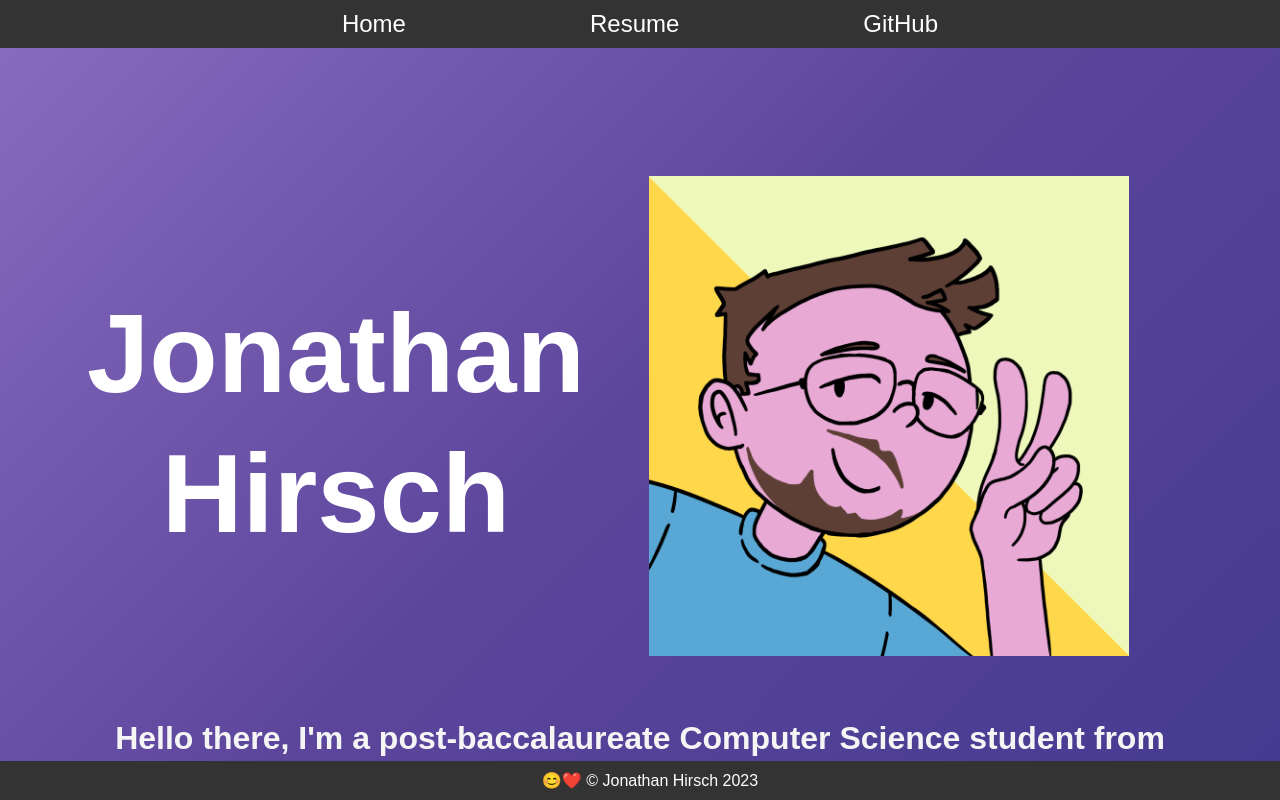
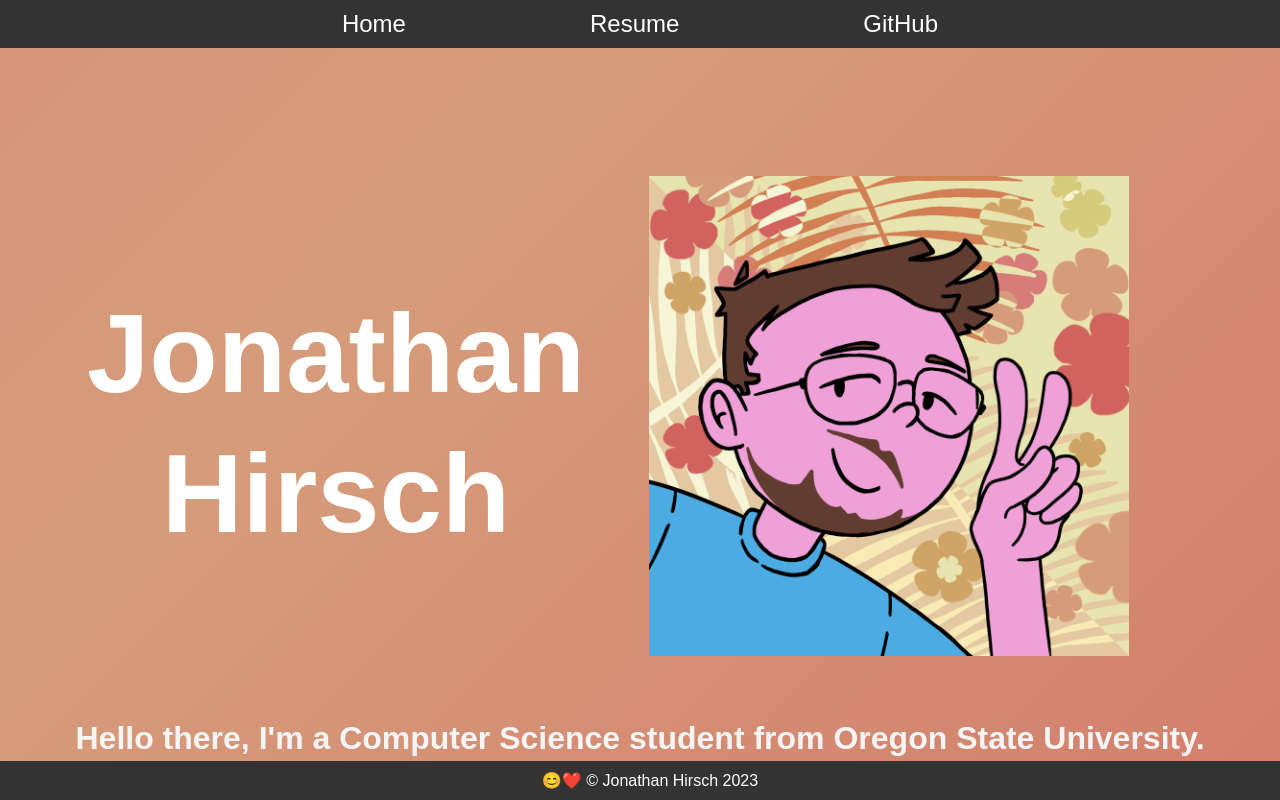
Before and after one commit to Jon-H03/jon-portfolio, a React (Create React App) app: page / in a window 1280 px wide. Shown: the top 800 px of the page. Built offline with nearby package versions, Linux system fonts and the light colour scheme.

Commit message:
changed picture and bg colors

```diff
--- a/src/App.css
+++ b/src/App.css
@@ -5,9 +5,9 @@ html, body {
 }
 
 body {
-  background: linear-gradient(-45deg, #0C134F, #1D267D, #5C469C, #D4ADFC);
+  background: linear-gradient(-45deg, #d1625e, #d69c7a, #d67d7a, #cfa466);
 	background-size: 400% 400%;
-	animation: gradient 7s ease infinite;
+	animation: gradient 4s ease infinite;
 	height: 100vh;
 
   background-position: center;
--- a/src/pages/HomePage.js
+++ b/src/pages/HomePage.js
@@ -4,7 +4,7 @@ import React from 'react';
 import Nav from '../components/Nav';
 import { Link } from 'react-router-dom'
 import { AiOutlineMail, AiOutlineLinkedin, AiOutlineGithub } from 'react-icons/ai';
-import Pfp from '../images/pfp.jpg'
+import Pfp from '../images/pfp.png'
 
 function HomePage() {
     return (
@@ -20,7 +20,7 @@ function HomePage() {
                         <img src={Pfp} alt=" description" className="image" />
                         </div>
                     <h6>
-                        Hello there, I'm a post-baccalaureate Computer Science student from Oregon State University.
+                        Hello there, I'm a Computer Science student from Oregon State University.
                         Feel free to reach me at my socials below!
                     </h6>
                     <div className='header-icons'>
```
Also changed, not shown: src/images/pfp.jpg (deleted), src/images/pfp.png (added).
